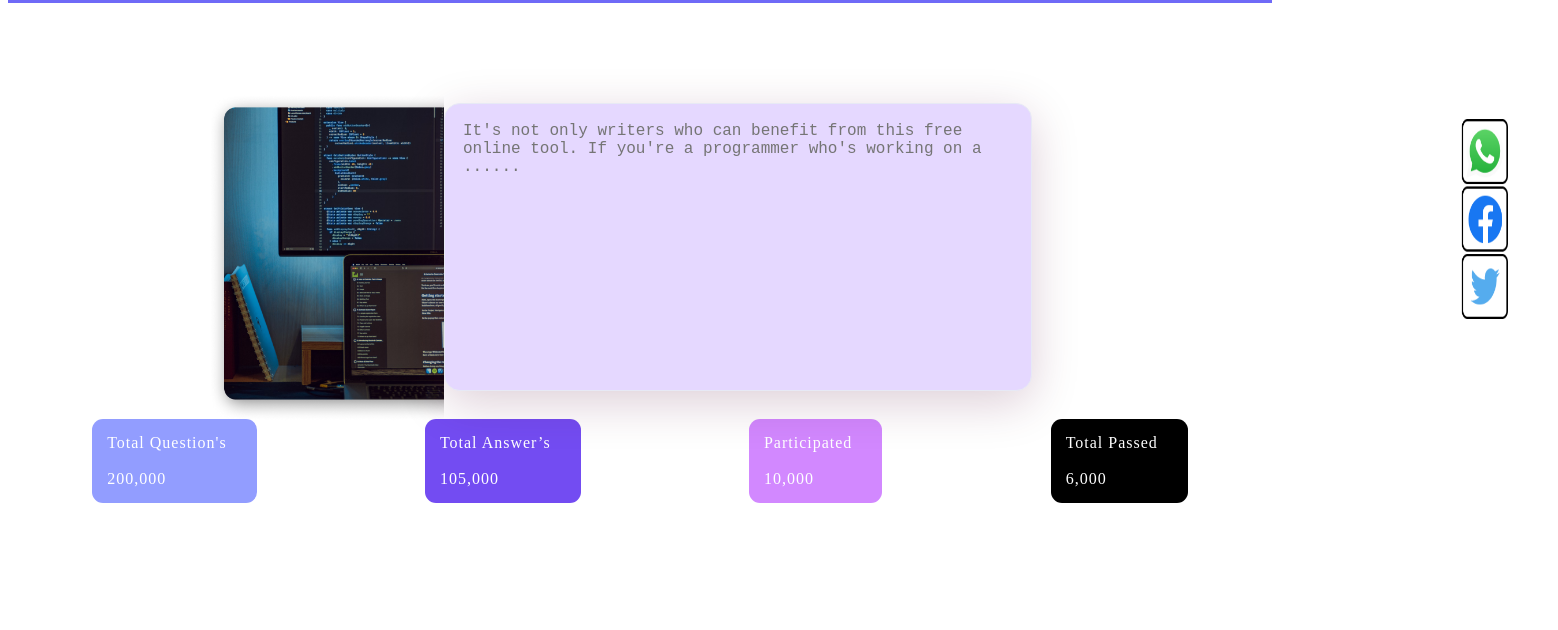
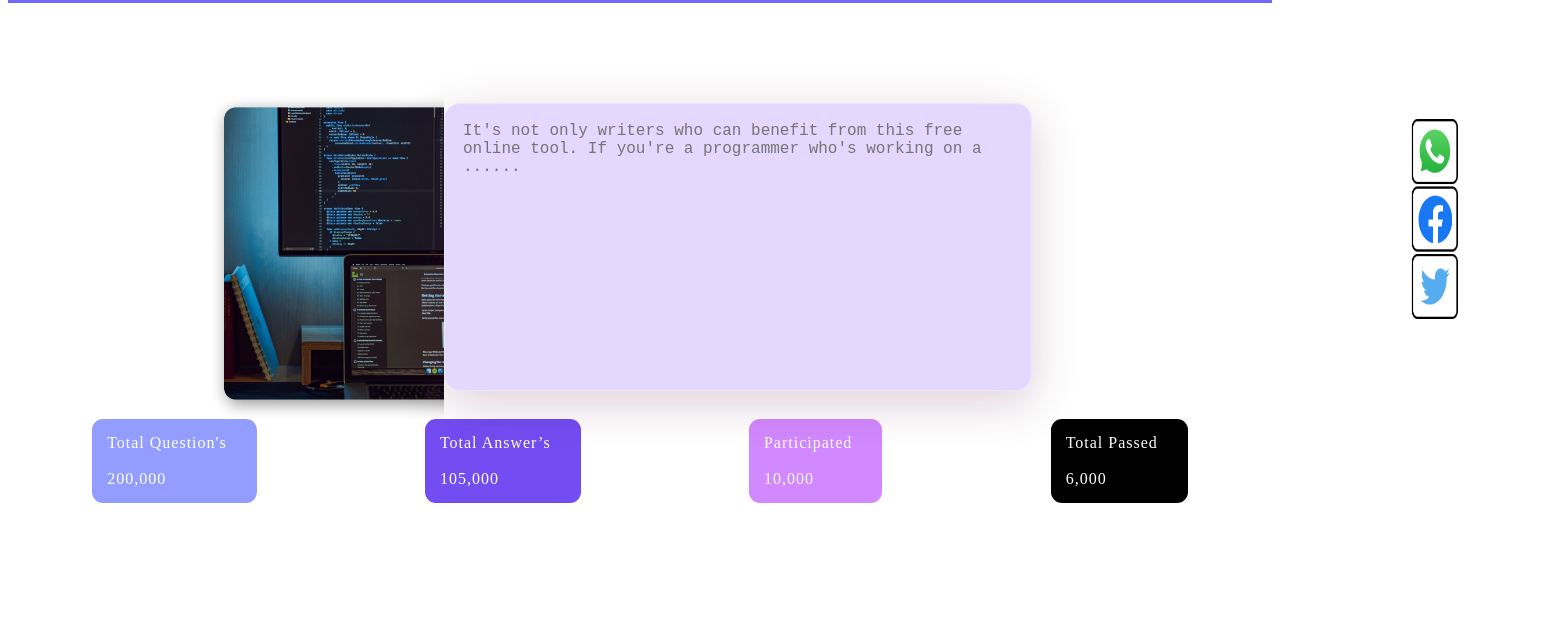
Before and after one commit to Sanyam098/microproject2, a plain HTML site: page index.html in a window 1280 px wide. Shown: the part 75-705 px from the top of the page, 1558 px wide, since content can reach past the window. Drawn offline with Linux system fonts and the light colour scheme.

Commit message:
Update index.css

```diff
--- a/index.css
+++ b/index.css
@@ -253,7 +253,7 @@ margin-right: -30px;
    height: 300px;
    background-repeat: no-repeat;
    background-size: 50px 200px;
-  margin-left: 1450px;
+  margin-left: 1400px;
   margin-top: -400px;
   position: sticky;
   top: 0px;
```
